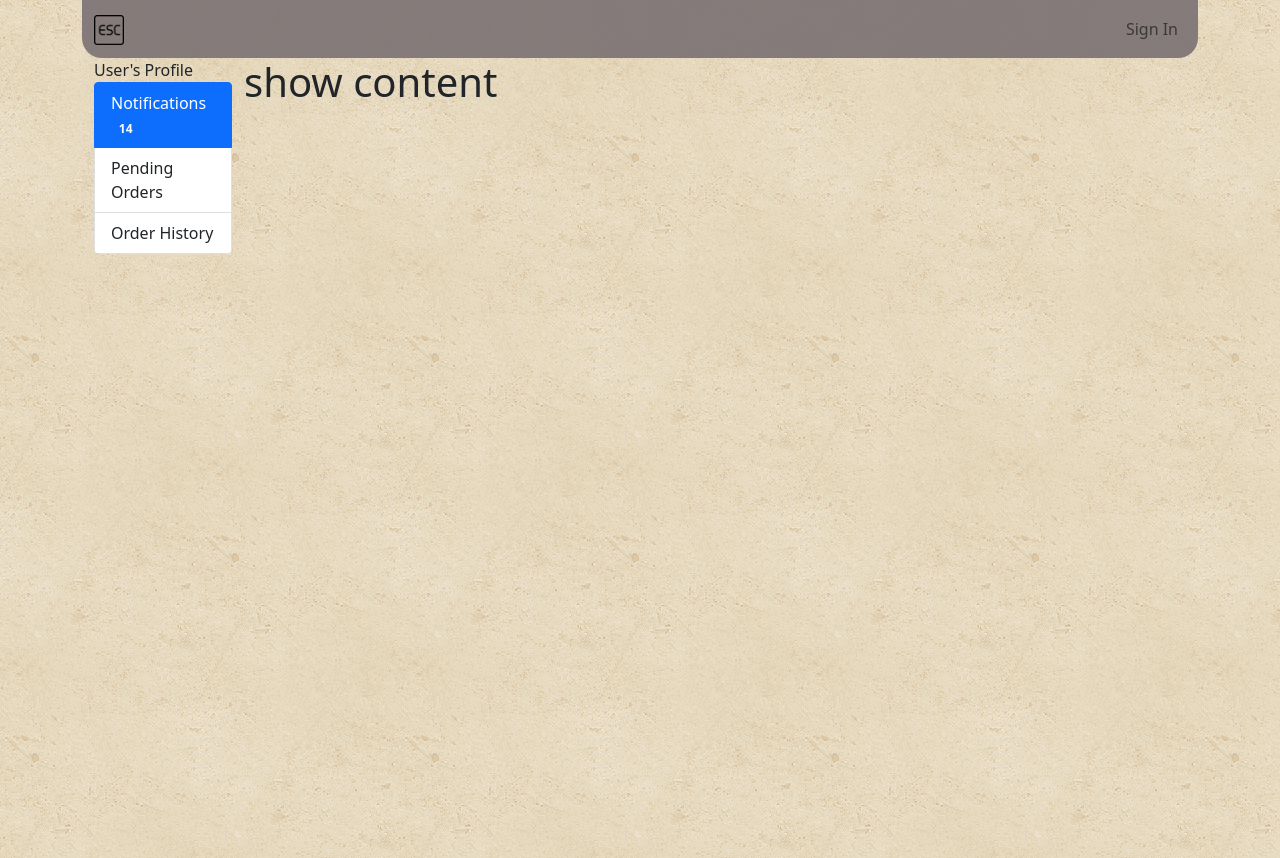
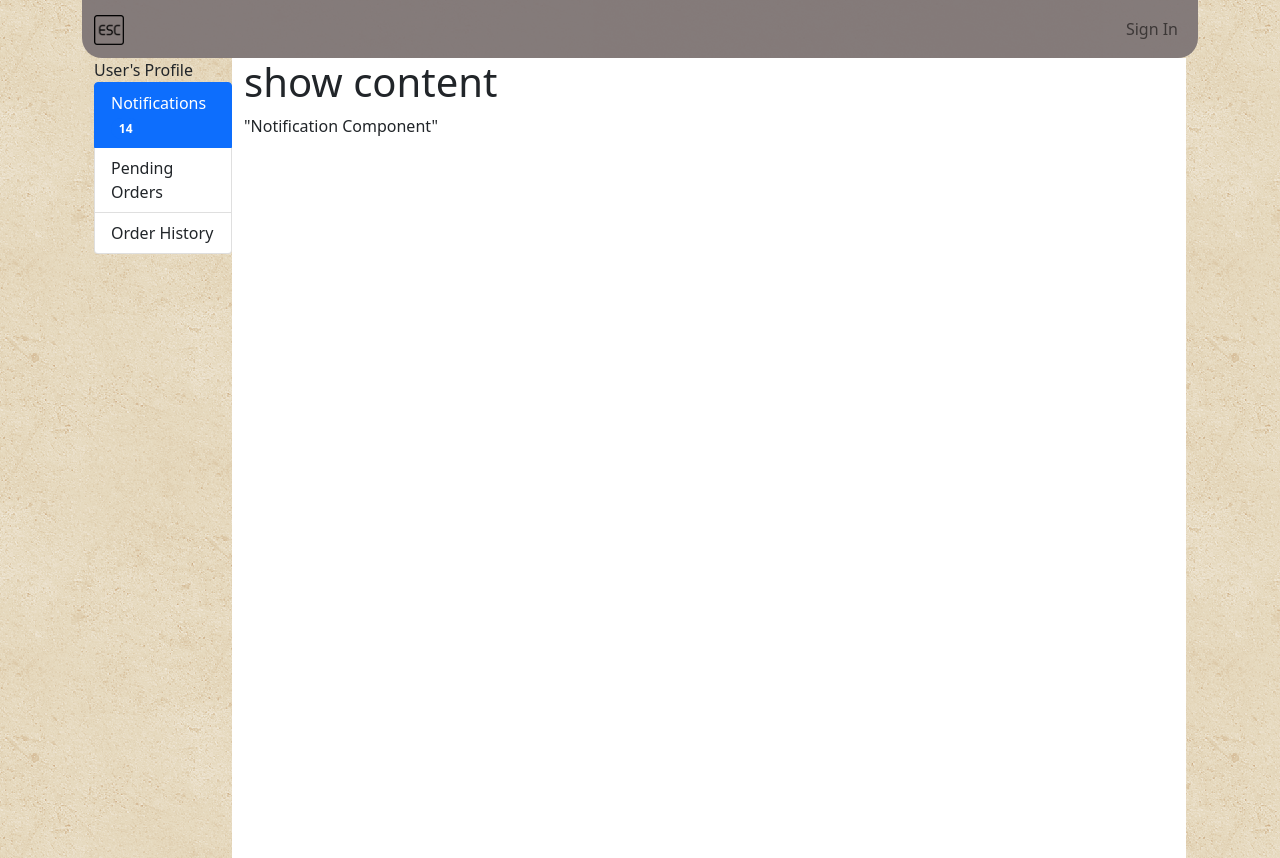
Before and after one commit to sh3ngsh3ng/Project-03, a React (Create React App) app in the folder project-03/: page /orders in a window 1280 px wide. Built offline with nearby package versions, Linux system fonts and the light colour scheme.

Commit message:
added pendingorders, notifications and orderhistory components

```diff
--- /dev/null
+++ b/project-03/src/components/Notifications.js
@@ -0,0 +1,15 @@
+import React from "react"
+
+
+
+export default function Notifications() {
+
+
+
+
+    return (
+        <React.Fragment>
+            "Notification Component"
+        </React.Fragment>
+    )
+}
--- /dev/null
+++ b/project-03/src/components/OrderHistory.js
@@ -0,0 +1,16 @@
+import React from "react"
+
+
+export default function OrderHistory() {
+
+
+
+
+
+
+    return (
+        <React.Fragment>
+            "OrderHistory Component"
+        </React.Fragment>
+    )
+}
--- /dev/null
+++ b/project-03/src/components/PendingOrders.js
@@ -0,0 +1,14 @@
+import React from "react"
+
+
+
+export default function PendingOrders() {
+
+
+
+    return (
+        <React.Fragment>
+            "PendingOrder Component"
+        </React.Fragment>
+    )
+}
--- a/project-03/src/pages/OrdersPage.js
+++ b/project-03/src/pages/OrdersPage.js
@@ -1,7 +1,9 @@
 import React from "react"
 import NavBar from "../components/NavBar"
 import {useState} from "react"
-
+import PendingOrders from "../components/PendingOrders"
+import OrderHistory from "../components/OrderHistory"
+import Notifications from "../components/Notifications"
 
 
 export default function OrdersPage () {
@@ -11,6 +13,23 @@ export default function OrdersPage () {
     const changeContent = (evt) => {
         setActiveContent(evt.target.value)
     }
+
+    const renderContent = () => {
+        if (activeContent == "pending") {
+            // call pending orders, display pending Orders
+            return <PendingOrders />
+        }
+        if (activeContent == "notification") {
+            return <Notifications />
+        }
+        if (activeContent == "history") {
+            return <OrderHistory />
+        }
+    }
+
+
+
+
 
 
     return (
@@ -35,9 +54,13 @@ export default function OrdersPage () {
                     </div>
                 </div>
                 {/* end of navigation pane */}
+
+
                 {/* start of display content */}
-                <div id="orders-content-display" className="container-fluid">
+                <div id="orders-content-display" className="container-fluid" style={{"background": "white"}}>
                     <h1>show content</h1>
+                    {/* render content */}
+                    {renderContent()}
                 </div>
                 {/* end of display content */}
             </div>
```
